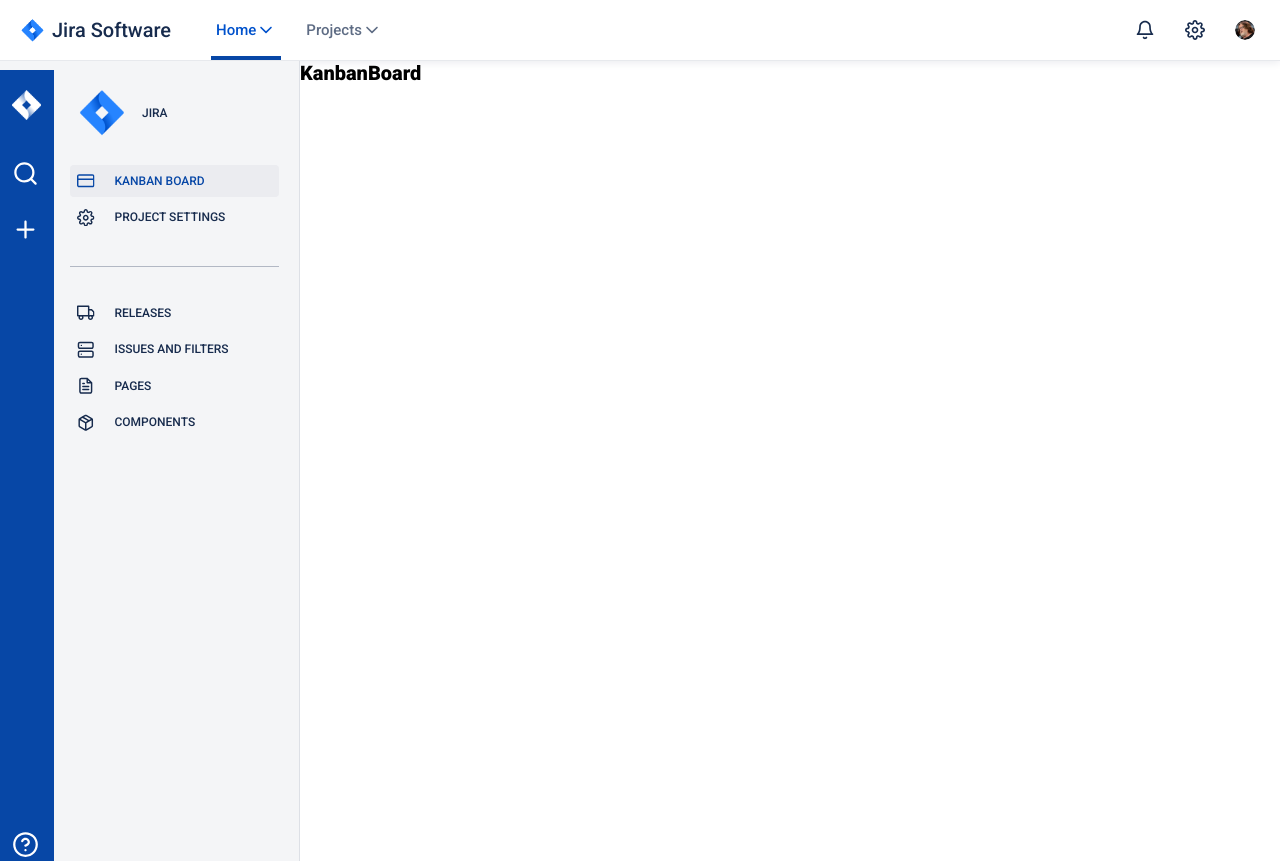
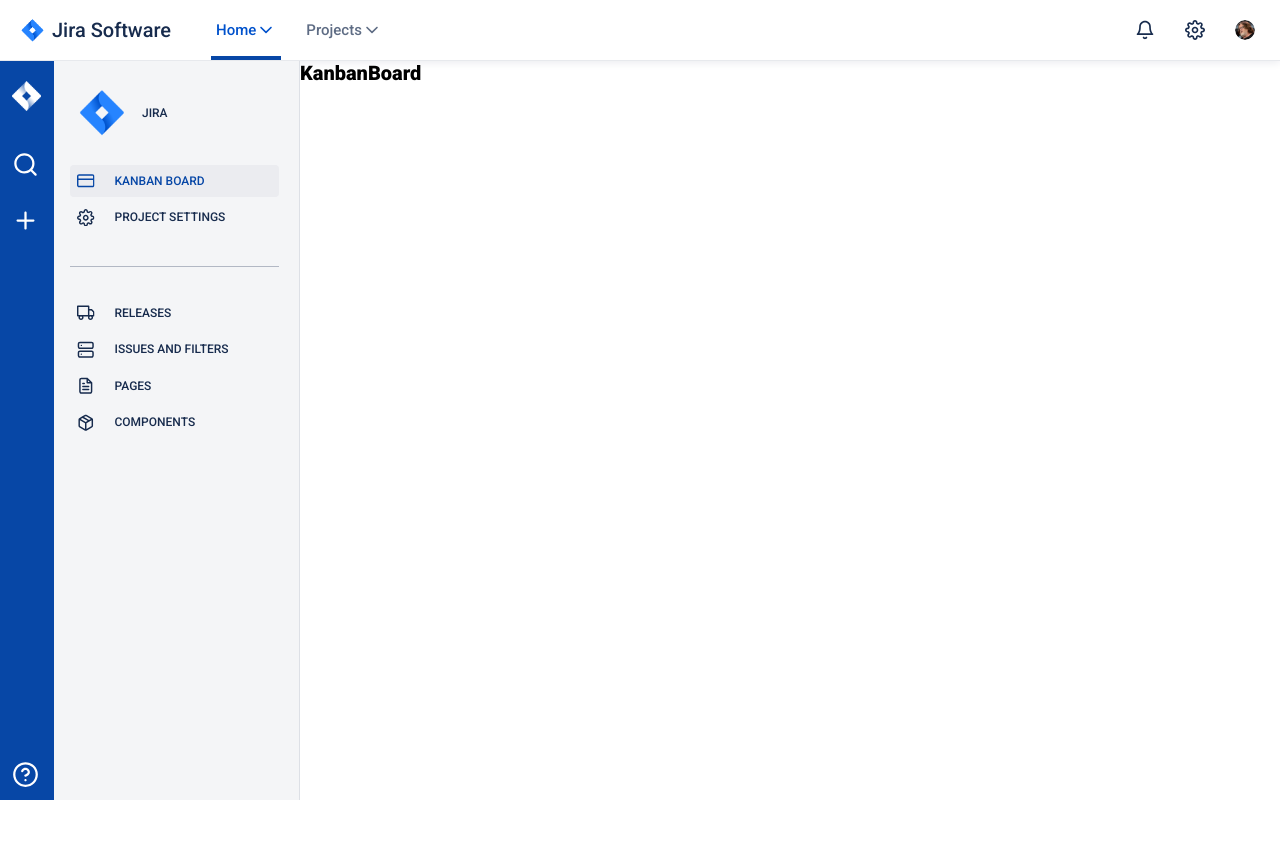
Before and after one commit to eslamKhalifa19/jira-clone, a React (Create React App) app: page / in a window 1280 px wide. After the commit the page ends 800 px from the top, so only its background shows below. Built offline with nearby package versions, Linux system fonts and the light colour scheme; what miragejs would draw is missing.

Commit message:
fixed layout responsive design

```diff
--- a/src/App.js
+++ b/src/App.js
@@ -16,9 +16,14 @@ function App() {
         <Header />
         <div className="content">
           <SideBar />
+          <div className="page-view">
             <Switch>
               <Route exact path="/" component={KanbanBoard} />
-            <Route exact path="/project-settings" component={ProjectSettings} />
+              <Route
+                exact
+                path="/project-settings"
+                component={ProjectSettings}
+              />
               <Route path="/about" component={About} />
               <Route path="/create-issue" component={CreateIssue} />
               <Route path="/search-issue" component={DrawerSearch} />
@@ -26,6 +31,7 @@ function App() {
             </Switch>
           </div>
         </div>
+      </div>
     </Router>
   );
 }
--- a/src/Drawer/drawer.scss
+++ b/src/Drawer/drawer.scss
@@ -1,11 +1,11 @@
 @import "../sass/abstracts/variables";
 
 .drawer {
-    position: fixed; // sidebar is the parent element
-    top: 7rem;
+    position: absolute; // sidebar is the parent element
+    top: 0;
     left: 0;
     width: 5.4rem;
-    height: 100vh;
+    height: calc(100vh - 6.1rem);
     background-color: $color-blue--1;
     overflow: hidden;
     z-index: 100;
--- a/src/DrawerNav/drawernav.scss
+++ b/src/DrawerNav/drawernav.scss
@@ -5,7 +5,7 @@
     list-style: none;
     display: flex;
     flex-direction: column;
-    height: 100vh;
+    height: calc(100vh - 6.1rem);
 
     &__item {
         position: relative;
--- a/src/SideBar/sidebar.scss
+++ b/src/SideBar/sidebar.scss
@@ -7,7 +7,7 @@
     flex-direction: column;
     justify-content: space-between;
     background-color: $color-grey--1;
-    height: 100vh;
+    height: calc(100vh - 6.1rem);
     padding: 0 2rem 0 7rem;
     border-right: 1px solid rgba($color-primary, 0.1);
 }
--- a/src/sass/layout/_layout.scss
+++ b/src/sass/layout/_layout.scss
@@ -1,7 +1,14 @@
 .content {
     display: flex;
+    overflow: hidden;
 }
 
 .app-view {
     flex: 1;
 }
+
+.page-view {
+    width: 100%;
+    height: calc(100vh - 6.1rem);
+    overflow-y: auto;
+}
```
Lines whose indentation alone changed are shown as unchanged.
